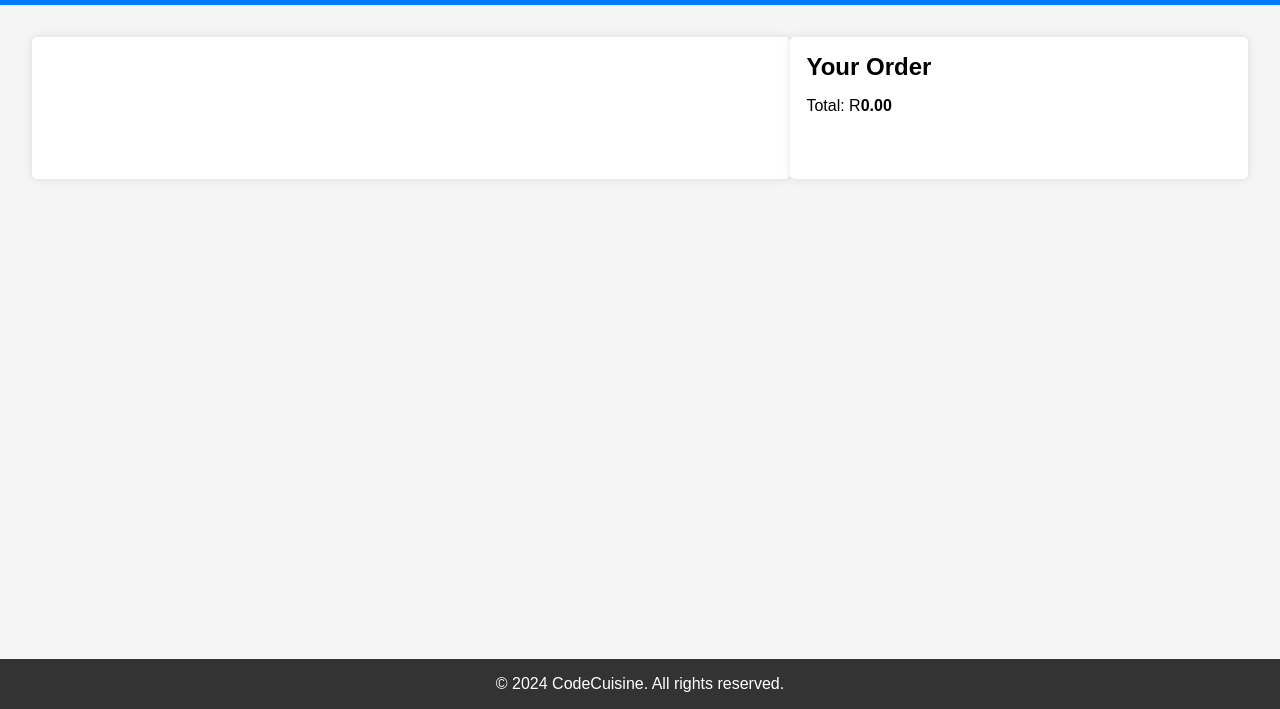
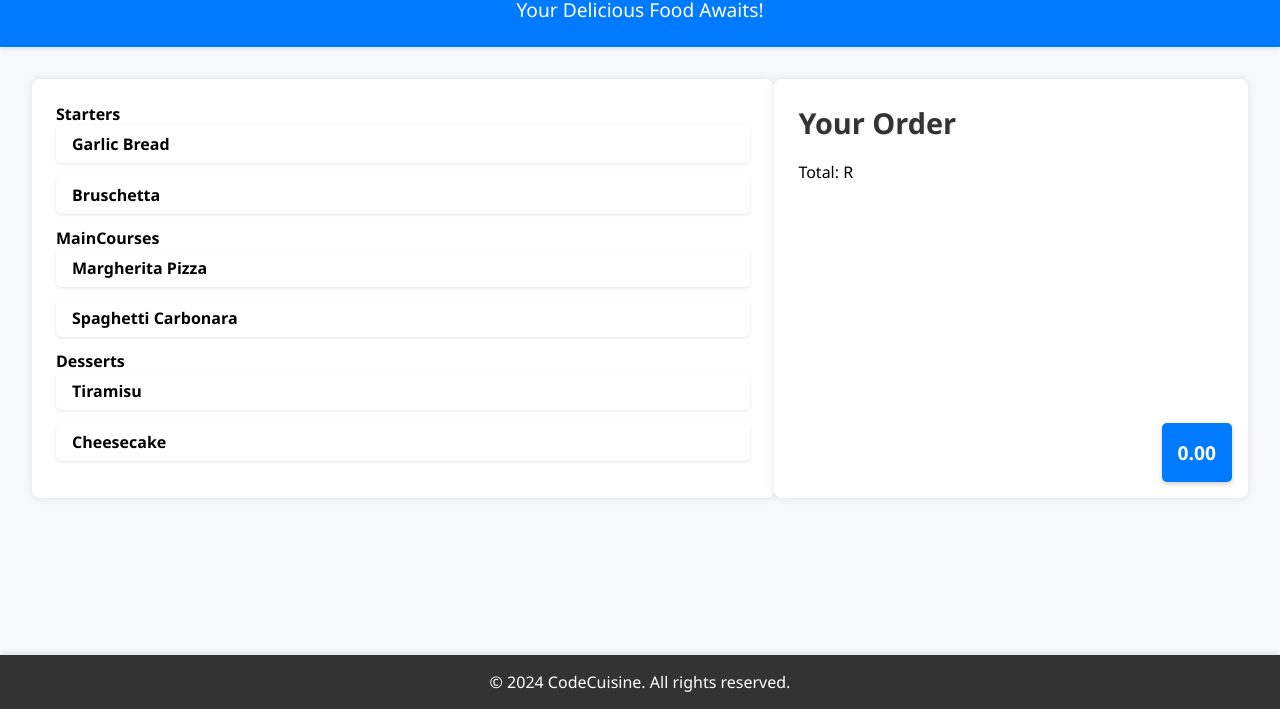
Before and after one commit to Lugan2004/Module_6_LUGVIS340_WFC2401_GroupA_LUGAN-VISAGIE_JSL06-main, a plain HTML site: page Module_6_LUGVIS340_WFC2401_GroupA_LUGAN-VISAGIE_JSL06-main/index.html in a window 1280 px wide. Shown: the part 91-800 px from the top of the page. Drawn offline with Linux system fonts and the light colour scheme.

Commit message:
created the displayMenuItems function

```diff
--- a/Module_6_LUGVIS340_WFC2401_GroupA_LUGAN-VISAGIE_JSL06-main/index.css
+++ b/Module_6_LUGVIS340_WFC2401_GroupA_LUGAN-VISAGIE_JSL06-main/index.css
@@ -5,25 +5,28 @@
   }
 
   body {
-    font-family: Arial, sans-serif;
-    background-color: #f5f5f5;
-    margin: 0; /* Add this to reset body margin */
+    font-family: 'Segoe UI', Tahoma, Geneva, Verdana, sans-serif;
+    background-color: #f8f9fa;
+    margin: 0;
   }
 
   header {
     background-color: #007bff;
     color: #fff;
     text-align: center;
-    padding: 1rem 0;
+    padding: 1.5rem 0;
+    box-shadow: 0 2px 5px rgba(0, 0, 0, 0.1);
   }
 
   header h1 {
-    font-size: 2rem;
+    font-size: 2.5rem;
     margin-bottom: 0.5rem;
+    text-shadow: 1px 1px 2px rgba(0, 0, 0, 0.2);
   }
 
   header p {
-    font-size: 1rem;
+    font-size: 1.2rem;
+
   }
 
   main {
@@ -34,26 +37,29 @@
 
   #menu, #order {
     background-color: #fff;
-    padding: 1rem;
-    border-radius: 5px;
+    padding: 1.5rem;
+    border-radius: 8px;
     box-shadow: 0 0 10px rgba(0, 0, 0, 0.1);
     flex: 1;
   }
 
   #menu {
+    font-weight: bold;
     max-width: 60%;
     overflow-y: auto;
   }
 
   #order {
     max-width: 35%;
-    position: relative; /* Add this for position reference */
-    padding-bottom: 4em;
+    position: relative;
+    padding-bottom: 5rem;
   }
 
   #menu h3, #order h2 {
-    font-size: 1.5rem;
-    margin-bottom: 1rem;
+    font-size: 1.8rem;
+    margin-bottom: 1.2rem;
+    color: #333;
+    text-shadow: 1px 1px 2px rgba(0, 0, 0, 0.1);
   }
 
   #menu ul, #order ul {
@@ -62,13 +68,29 @@
   }
 
   #menu li, #order li {
-    margin-bottom: 0.5rem;
+    margin-bottom: 0.8rem;
+    padding: 0.5rem 1rem;
+    border-radius: 5px;
     cursor: pointer;
-    transition: background-color 0.3s ease; /* Add this for the animation */
+    transition: background-color 0.3s ease;
+    box-shadow: 0 1px 3px rgba(0, 0, 0, 0.1);
+  }
+
+  #menu li:hover, #order li:hover {
+    background-color: #f5f5f5;
   }
 
   #order-total {
     font-weight: bold;
+    font-size: 1.2rem;
+    position: absolute;
+    bottom: 1rem;
+    right: 1rem;
+    padding: 1rem;
+    background-color: #007bff;
+    color: #fff;
+    border-radius: 5px;
+    box-shadow: 0 2px 5px rgba(0, 0, 0, 0.2);
   }
 
   footer {
@@ -76,7 +98,8 @@
     padding: 1rem 0;
     background-color: #333;
     color: #fff;
-    position: fixed; /* Add this to fix the footer at the bottom */
-    bottom: 0; /* Add this to position it at the bottom */
-    width: 100%; /* Add this to span the full width */
+    position: fixed;
+    bottom: 0;
+    width: 100%;
+    box-shadow: 0 -2px 5px rgba(0, 0, 0, 0.1);
   }
--- a/Module_6_LUGVIS340_WFC2401_GroupA_LUGAN-VISAGIE_JSL06-main/index.js
+++ b/Module_6_LUGVIS340_WFC2401_GroupA_LUGAN-VISAGIE_JSL06-main/index.js
@@ -8,50 +8,61 @@
    // Function to display menu items by category
    function displayMenuItems(menu) {
     // Get the menu container element from the HTML
+    const menuContainer = document.getElementById('menu');
 
     // Loop through each category and its items in the menu object
-
+    for (const category in menu) {
       // Create an element to represent the category
-
+      const categoryElement = document.createElement('div');
       // Set the text content of the category element to the category name
-
+      categoryElement.textContent = category;
       // Append the category element to the menu container
+      menuContainer.appendChild(categoryElement);
 
       // Create an element to represent a list of items
-
+      const itemsList = document.createElement('ul');
       // Append a list of items element to the menu container
+      menuContainer.appendChild(itemsList);
 
       // Loop through the items in the category and create list items
-
+      for (const item of menu[category]) {
         // Create a list item element
-
+        const itemElement = document.createElement('li');
         // Set the text content of the list item element to the item name
-
+        itemElement.textContent = item;
         // Attach a click event listener to the list item to add it to the order
-
+        itemElement.addEventListener('click', () => addToOrder(item));
         // Append the list item to the list of items
-
-
+        itemsList.appendChild(itemElement);
+      }
+    }
    }
 
    // Callback function for adding an item to the order
    function addToOrder(itemName) {
     // Get the order items list and the order total element from the HTML
+    const orderItemsList = document.getElementById('order-items');
+    const orderTotal = document.getElementById('order-total');
 
     // Create a list item for the order
-
+    const orderItem = document.createElement('li');
     // Set the text content of the list item to the item name
-
+    orderItem.textContent = itemName;
     // Append the list item to the order items list
+    orderItemsList.appendChild(orderItem);
 
     // Calculate and update the total price
-
+    // Assuming a fixed price of $5 per item for simplicity
+    const currentTotal = parseFloat(orderTotal.textContent.slice(1)) || 0;
+    const newTotal = currentTotal + 5;
     // Update the text content of the order total element with the new total
+    orderTotal.textContent = `$${newTotal.toFixed(2)}`;
    }
 
    // Function to initialize the menu system
    function initMenuSystem(menu) {
     // Call the function to display menu items
+    displayMenuItems(menu);
    }
 
    // Start the menu system by calling the init function
```
Lines whose indentation alone changed are shown as unchanged.
